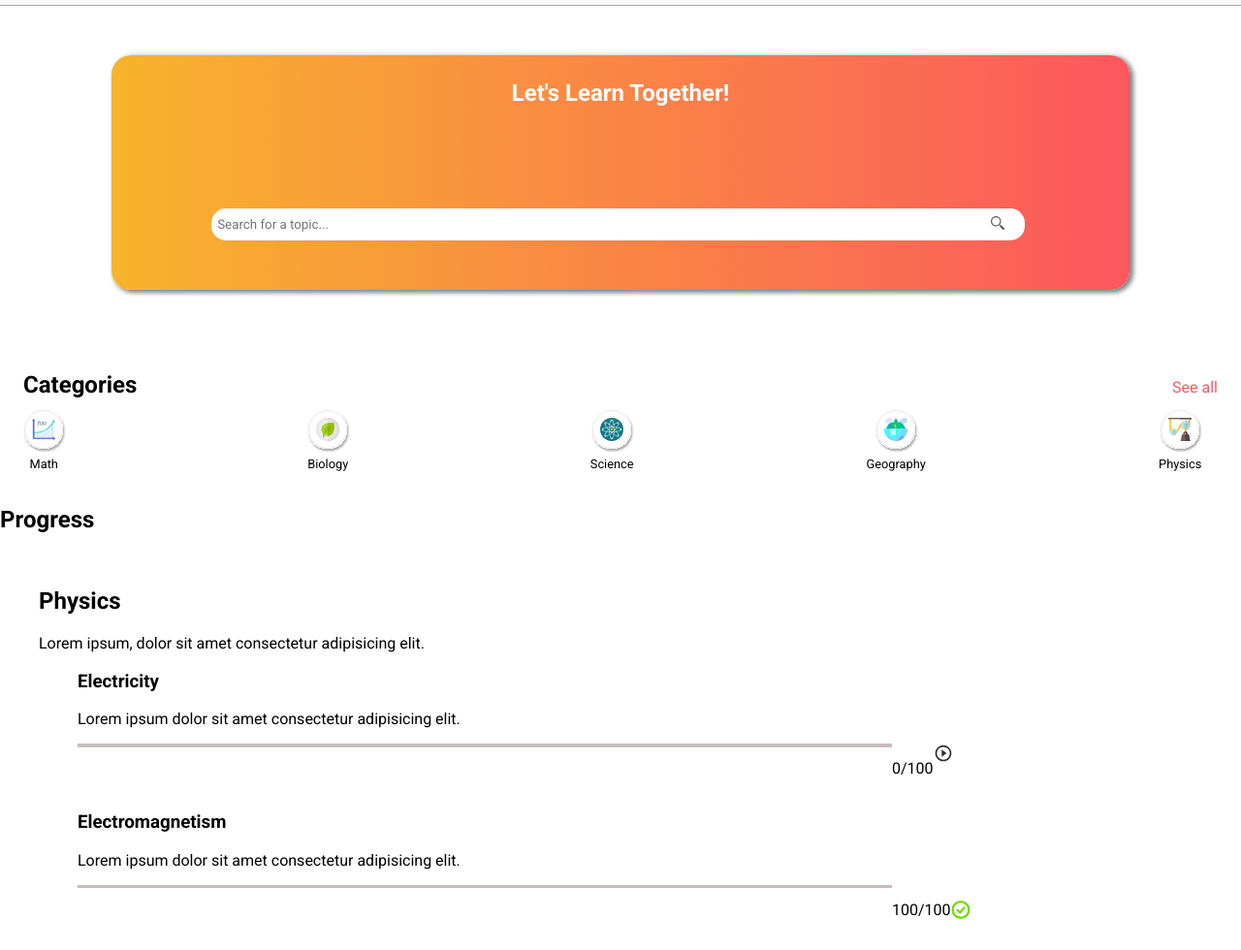
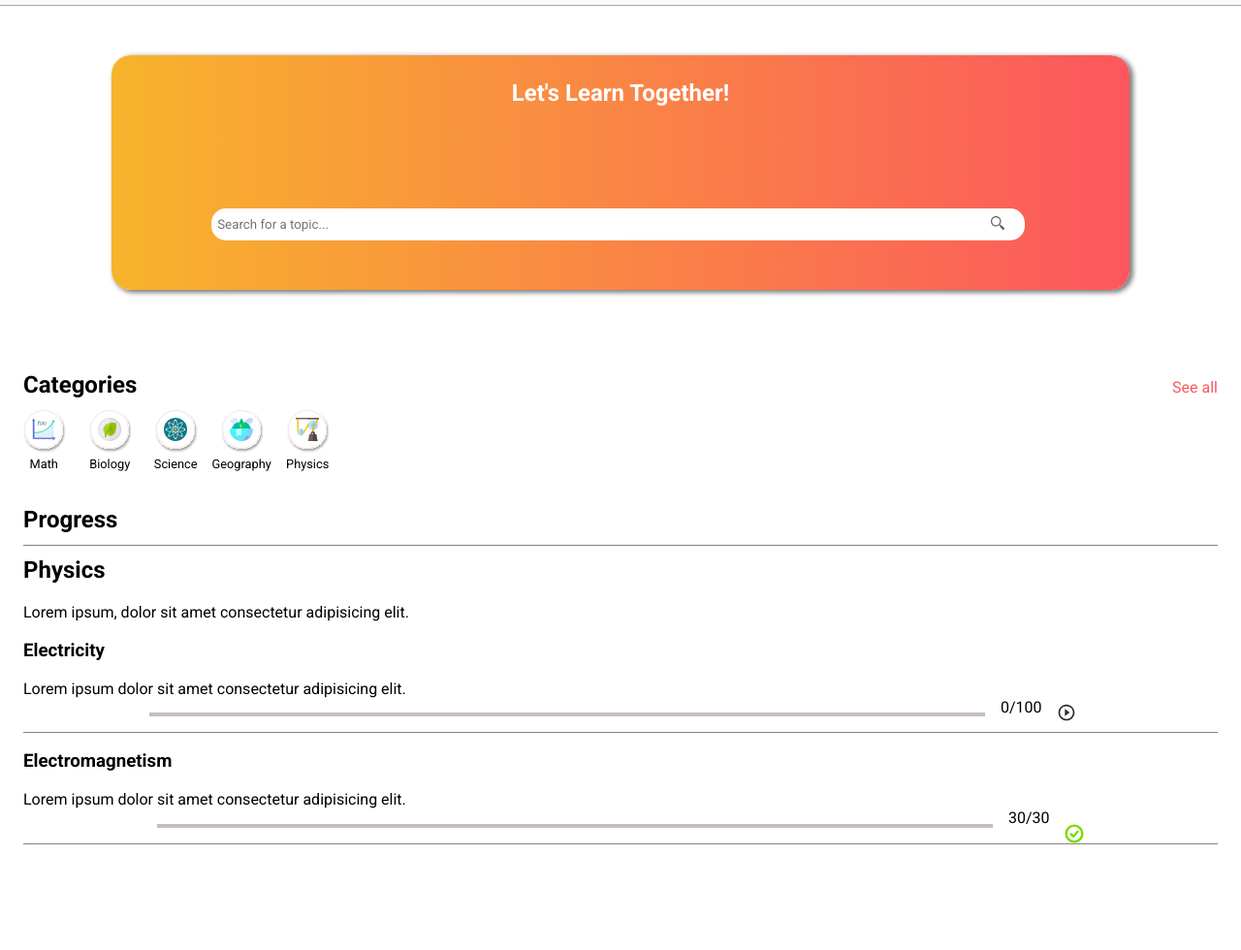
Before and after one commit to Your1405/edu-lab, a plain HTML site: page index.html in a window 1280 px wide. Shown: the part 76-1056 px from the top of the page at 97% size. After the commit the page ends 963 px from the top, so only its background shows below. Drawn offline with Linux system fonts and the light colour scheme; a script that the page names is missing.

Commit message:
Styling for progress bars

```diff
--- a/css/styles.css
+++ b/css/styles.css
@@ -147,7 +147,7 @@ form {
     display: flex;
     flex-direction: row;
     align-content: space-between;
-    justify-content: space-between;
+    justify-content: flex-start;
     scrollbar-width: none;
     text-align: center;
     margin-top: -0.5em;
@@ -176,6 +176,18 @@ form {
     flex-direction: column;
 }
 
+.progress-header {
+    margin-left: 24px;
+    margin-right: 24px;
+    padding-bottom: 12px;
+    border-bottom: 1px solid #888080;
+}
+
+.progress-list {
+    margin-left: -1em;
+    margin-top: -1.8em;
+}
+
 .percentage-completed {
     width: 70%;
     height: 0.2em;
@@ -185,6 +197,23 @@ form {
 
 .item-progress {
     display: flex;
+    align-items: center;
+    justify-content: center;
+}
+
+.item-progress div, .item-progress p, .item-progress a{
+    margin-top: -1em;
+    margin-right: 1em;
+}
+
+.progress-item-subcategory-title, .progress-item-subcategory-subtitle {
+
+}
+
+.progress-item-list-item {
+    margin-left: -2.5em;
+    margin-right: 1.5em;
+    border-bottom: 1px solid #888080;
 }
 
 /* .not-complete {
--- a/index.html
+++ b/index.html
@@ -88,24 +88,24 @@
             <h1 class="progress-header">Progress</h1>
             <ul class="progress-list">
                 <li>
-                    <h2>Physics</h2>
-                        <p>Lorem ipsum, dolor sit amet consectetur adipisicing elit.</p>
+                    <h2 class="progress-item-title">Physics</h2>
+                        <p class="progress-item-subtitle">Lorem ipsum, dolor sit amet consectetur adipisicing elit.</p>
                     <ul class="progress-item-list">
-                        <li>
-                            <h3>Electricity</h3>
-                            <p>Lorem ipsum dolor sit amet consectetur adipisicing elit.</p>
+                        <li class="progress-item-list-item">
+                            <h3 class="progress-item-subcategory-title">Electricity</h3>
+                            <p class="progress-item-subcategory-subtitle">Lorem ipsum dolor sit amet consectetur adipisicing elit.</p>
                             <div class="item-progress">
                                 <div class="percentage-completed not-complete"></div>
                                 <p>0/100</p>
                                 <a href="#"><img src="assets/icons/play-button.svg" alt="play"></a>
                             </div>
                         </li>
-                        <li>
-                            <h3>Electromagnetism</h3>
-                            <p>Lorem ipsum dolor sit amet consectetur adipisicing elit.</p>
+                        <li class="progress-item-list-item">
+                            <h3 class="progress-item-subcategory-title">Electromagnetism</h3>
+                            <p class="progress-item-subcategory-subtitle">Lorem ipsum dolor sit amet consectetur adipisicing elit.</p>
                             <div class="item-progress">
                                 <div class="percentage-completed complete"></div>
-                                <p>100/100</p>
+                                <p>30/30</p>
                                 <img src="assets/icons/complete-check.svg" alt="completed">
                             </div>
                         </li>
```
